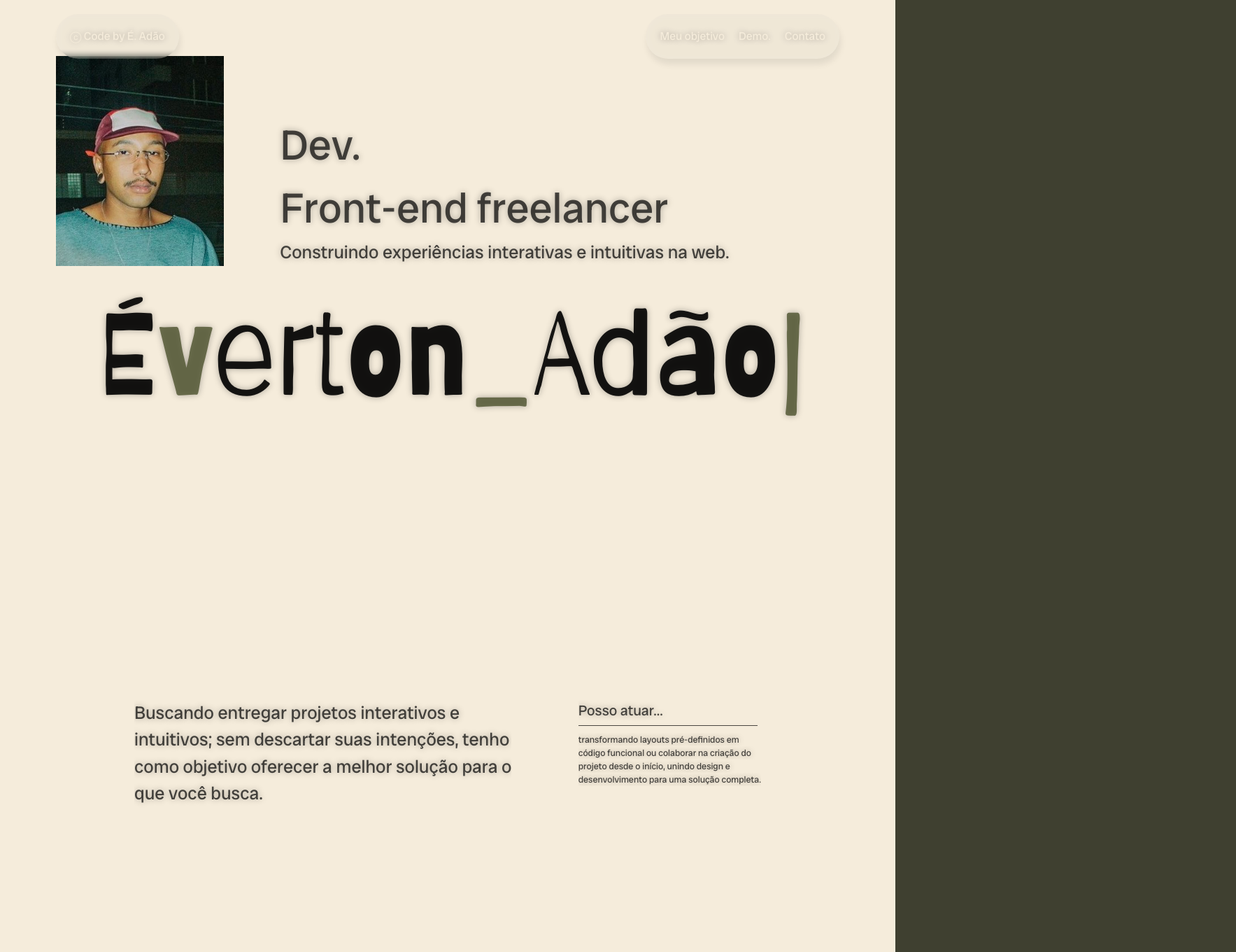
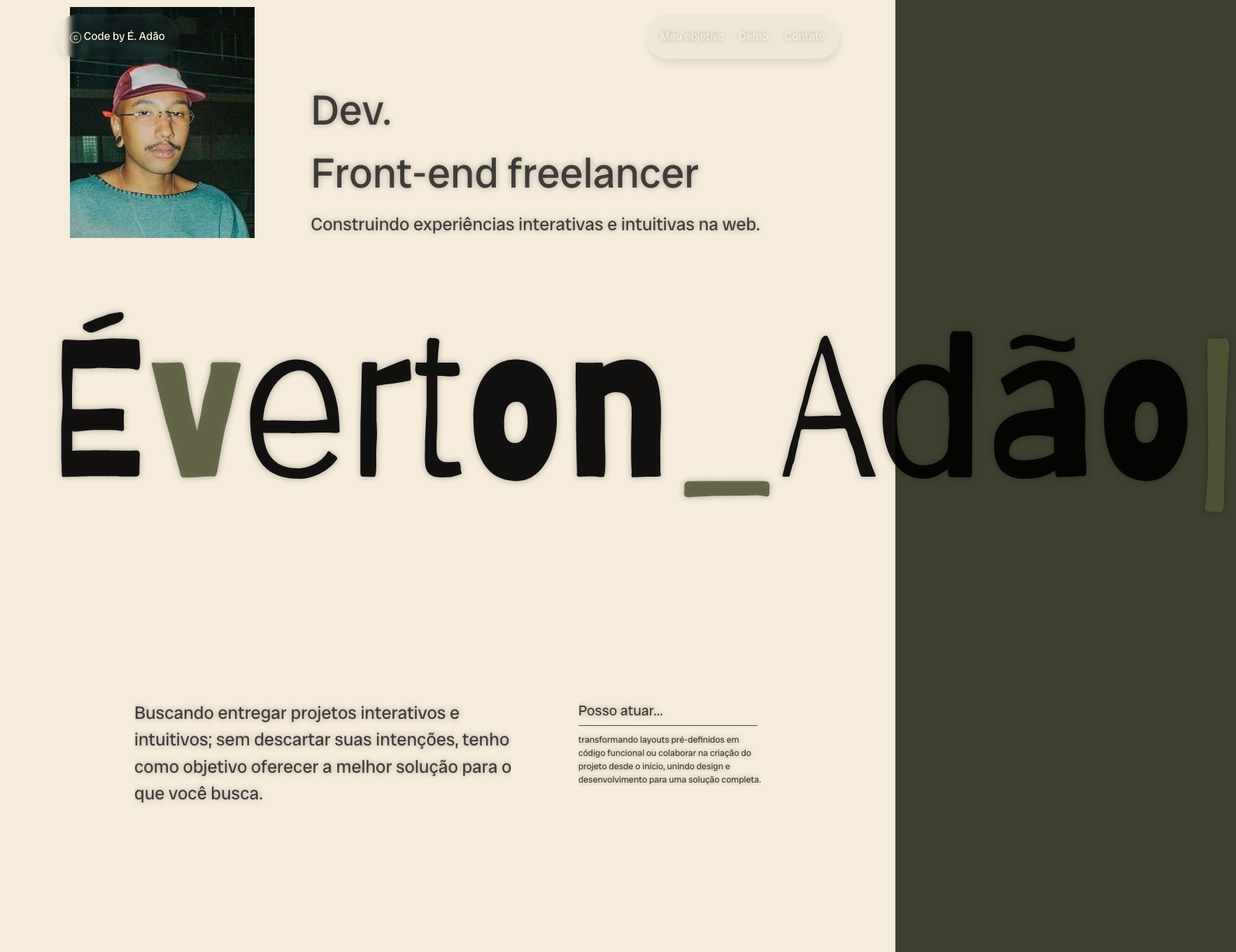
Before and after one commit to adaocomh/eadev_portifolio, a Next.js app: page / in a window 1280 px wide. Shown: the top 1360 px of the page at 70% size, 1767 px wide, since content can reach past the window. Built offline with nearby package versions, Linux system fonts and the light colour scheme.

Commit message:
Organização do reader, reajuates nos GSAP's.

```diff
--- a/src/app/page.tsx
+++ b/src/app/page.tsx
@@ -11,10 +11,6 @@ import { ConteudoForm } from '../components/form'
 import Data from "../arquivoDemo/demo.json"
 
 gsap.registerPlugin(ScrollTrigger);
-
-const projetos = [
-  ,
-]
 
 export default function Home() {
   const headerRef = useRef<HTMLDivElement>(null);
@@ -83,7 +79,7 @@ export default function Home() {
 
       gsap.fromTo(
           elements,
-          { opacity: 0, y: 50 },
+          { opacity: 0, y: 100 },
           {
               opacity: 1,
               y: 0,
@@ -92,7 +88,7 @@ export default function Home() {
               stagger: 0,
               scrollTrigger: {
                   trigger: demoRef.current,
-                  start: 'top 50%',
+                  start: 'top 80%',
                   end: 'center bottom',
                   scrub: 3,
               },
@@ -120,7 +116,7 @@ export default function Home() {
 
       gsap.fromTo(
           elements,
-          { opacity: 0.50, y: 50 + "%" },
+          { opacity: 0, y: 0 },
           {
               opacity: 1,
               y: 0,
@@ -130,8 +126,8 @@ export default function Home() {
               scrollTrigger: {
                   trigger: footerRef.current,
                   start: 'top 60%',
-                  end: 'top 10%',
-                  scrub: 3,
+                  end: 'top top',
+                  scrub: 2,
               },
           }
       )
@@ -142,8 +138,8 @@ export default function Home() {
           pinInstance = ScrollTrigger.create({
               trigger: section,
               start: 'top 20%',
-              end: 'top top',
-              scrub: 0.5,
+              end: '+=150%',
+              scrub: 1,
               pin: true,
               pinSpacing: false,
           })
@@ -169,14 +165,14 @@ export default function Home() {
     <>
         <nav className='fixed top-[20px] h-[100px] z-50'><MenuSuspenso/></nav>
         <header ref={headerRef} className="flex flex-col h-[100vh] p-[80px]  bg-[var(--cor-primaria)]" id="hdS1">
-          <div className="flex flex-col justify-around h-[100%]">
+          <div className="flex flex-col justify-end gap-[30px] h-[100%]">
             <div className="flex justify-start items-end gap-[80px]">
                 <img
-                    className="h-[300px]"
+                    className="h-[330px] ml-[20px]"
                     src="/imgs/perfil/perfil.jpeg"
                     alt="Foto do desenvolvedor"
                 />
-                <div className='flex flex-col'>
+                <div className='flex flex-col gap-[10px]'>
                     <h2 className="text-start text-[60px] text-[var(--cor-font)]
                     text-shadow-[0px_0px_10px_rgba(0,0,0,0.3)]">
                     Dev.<br /> Front-end freelancer<br />
@@ -188,15 +184,14 @@ export default function Home() {
                                 </p>
                 </div>
             </div>
-            <div className='animate-on-scroll '>
-
+            <div className='animate-on-scroll'>
                 <TitleComp/>
             </div>
 
           </div>
         </header>
         <main  ref={containerRef} className='bg-[var(--cor-primaria)]'>
-          <section className='flex flex-col justify-center items-center gap-[50px] w-[100vw] overflow-hidden py-[200px]' id='sS2'>
+          <section className='flex flex-col justify-center items-center gap-[50px] w-[100vw] overflow-hidden p-[200px_0px_50px_0px]' id='sS2'>
           <div className='flex justify-center items-center'>
             <div className='flex justify-between w-[70vw] text-shadow-[0px_0px_10px_rgba(0,0,0,0.3)]'>
                 <div className='hidden
@@ -307,7 +302,7 @@ export default function Home() {
                 </div>
           </section>
         </main>
-        <footer ref={footerRef} className='bg-gradient-to-t from-[var(--cor-terciario)] from-30% to-[var(--cor-primaria)] to-70% h-[100vh] ' id="footerS4">
+        <footer ref={footerRef} className='bg-[var(--cor-primaria)] h-[100vh] ' id="footerS4">
         <div className='animate-on-scroll-form sticky top-[0px] flex justify-center items-center bg-[var(--cor-terciario)] h-[100vh]'>
                 <div className='flex flex-col justify-center max-w-[80vw]'>
                     <ConteudoForm/>
--- a/src/components/title/index.tsx
+++ b/src/components/title/index.tsx
@@ -3,7 +3,7 @@ import { Machine } from './machine'
 export function TitleComp(){
     return (
             <div className='flex justify-center'>
-                <div className='flex justify-start h-[350px] max-w-[78vw] min-w-[78vw] font-[Barriecito]'>
+                <div className='flex justify-start h-[350px] w-[calc(100%+20px)] font-[Barriecito]'>
                     <Machine text="Éverton_Adão"/>
                 </div>
             </div>
--- a/src/components/title/machine/index.tsx
+++ b/src/components/title/machine/index.tsx
@@ -33,7 +33,7 @@ export function Machine({ text: fullText }: MachineProps) {
     }, [])
     return (
     <>
-        <h1 className='text-[13vw] text-[rgba(0,0,0,0.9)] text-shadow-[0px_0px_10px_rgba(0,0,0,0.3)]'>
+        <h1 className='text-[280px] text-[rgba(0,0,0,0.9)] text-shadow-[0px_0px_10px_rgba(0,0,0,0.3)]'>
             {text[0]}<span className='text-[var(--cor-secundaria)]'>{text[1]}</span>{text.slice(2, 7)}
             <span className='text-[var(--cor-secundaria)]'>{text[7]}</span>{text.slice(8, 12)}
             {mostrarCursor && <span className='text-[var(--cor-secundaria)]'>|</span>}
```
